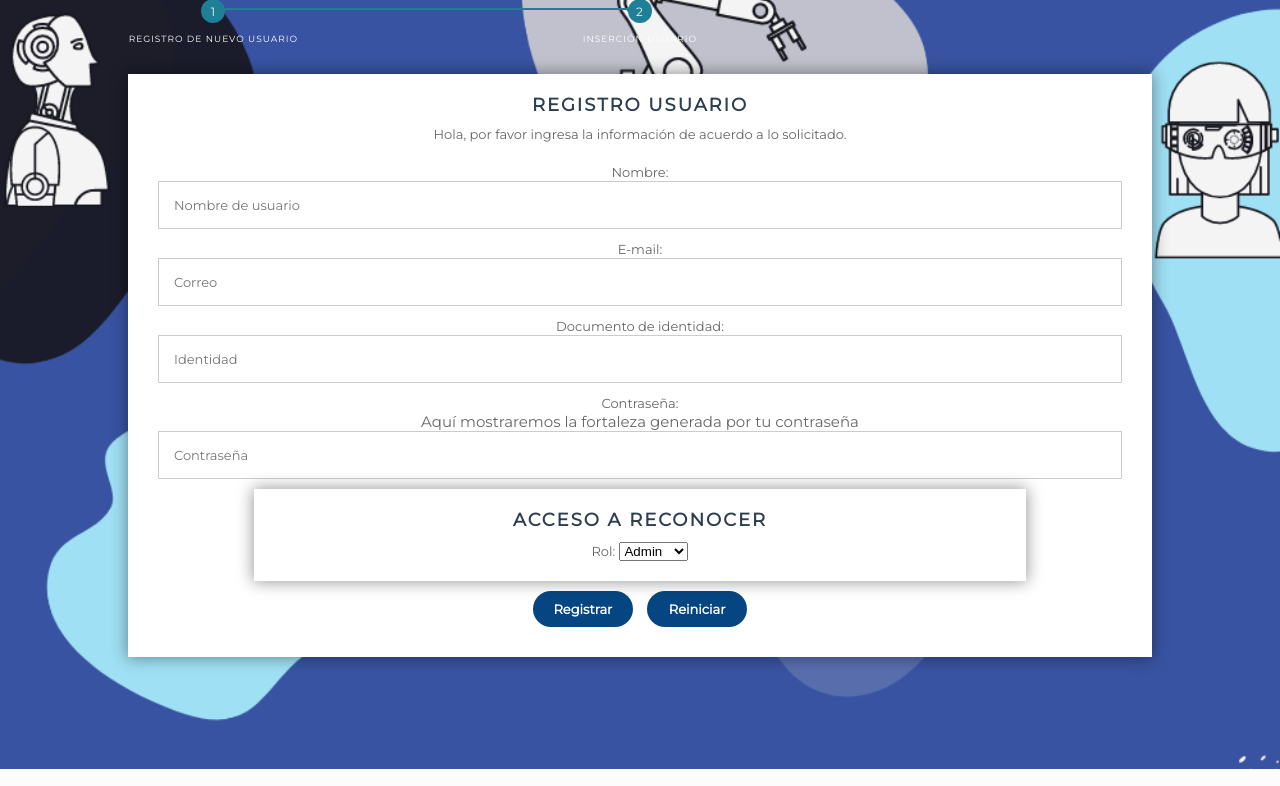
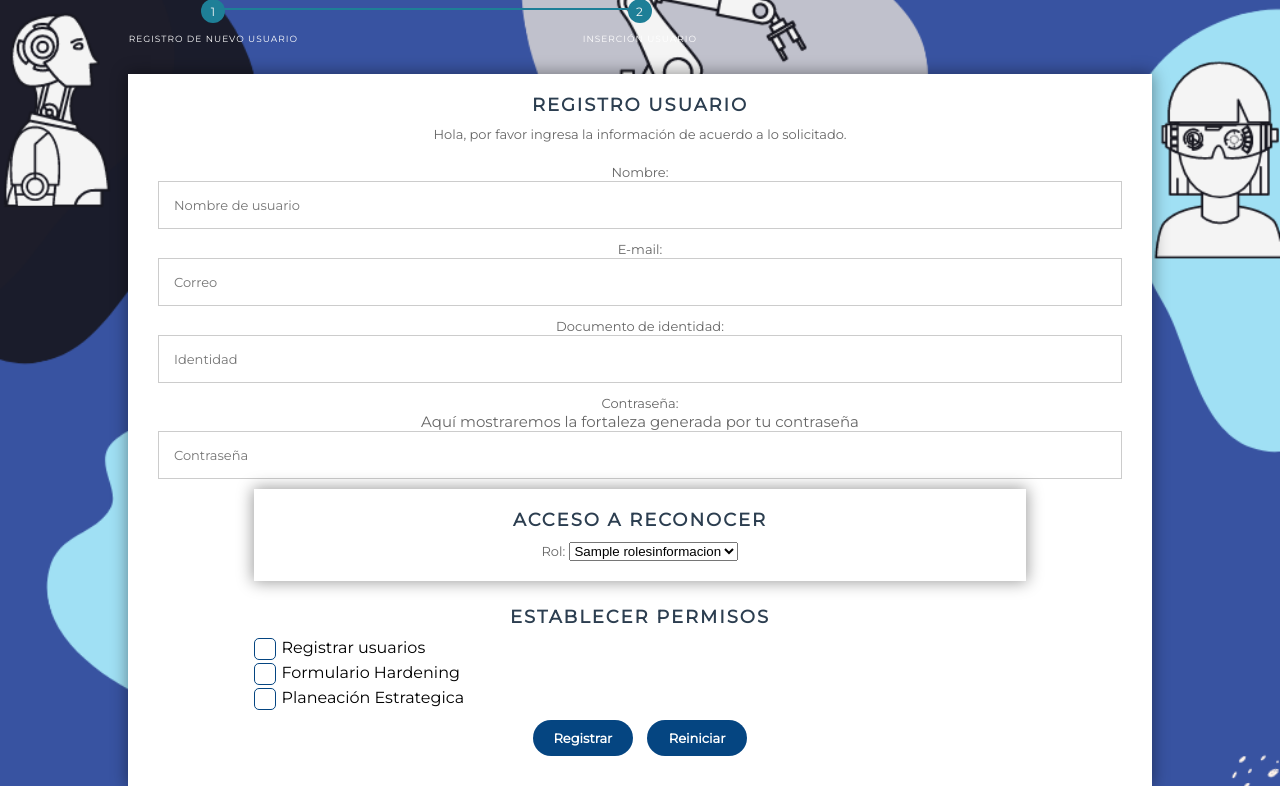
Before and after one commit to angiecz/PROYECTO_NOVENO_SEM, a PHP site: the page made by Vista/Admin/insertar.php in a window 1280 px wide. Shown: the part 31-817 px from the top of the page. Run offline with PHP 8.4, Linux system fonts and the light colour scheme; the template is opened without the code that fills it: most values are stand-ins (such as "Sample title", 1, 10 or a date in 2020); some libraries are stand-ins or nearby versions.

Commit message:
Se implementaron los niveles de acceso con roles y permisos

```diff
--- a/CSS/Insert.css
+++ b/CSS/Insert.css
@@ -203,3 +203,43 @@ body {
     background: #C5C5F1;
     text-decoration: none;
 }
+
+input[type = checkbox] {
+    display: none !important;
+}
+
+input[type = checkbox] + label {
+    cursor: pointer;
+}
+
+.LabelCheck:before{
+    content: '';
+    background: transparent;
+    border: 1px solid #054581;
+    border-radius: 5px;
+    display: inline-block;
+    height: 20px;
+    margin-right: 5px;
+    text-align: center;
+    vertical-align: middle;
+    text-shadow: 1px -1px 1px #01182e;
+    width: 20px;
+}
+
+input[type = checkbox]:checked + label::before{
+    content: '✓';
+    font-size: 15px;
+    color: #054581;
+    font-family: 'Times New Roman';
+}
+
+.div_permisos{
+    margin-top: 10px;
+    width: 80%;
+    text-align: left;
+    margin: auto;
+}
+
+.div_permisos p{
+    margin-top: 3px;
+}
--- a/Vista/Admin/insertar.php
+++ b/Vista/Admin/insertar.php
@@ -38,14 +38,28 @@
                 <fieldset>
                     <h2 class="fs-title">Acceso a reconocer</h2>
                     <label for="rol" class="fs-subtitle">Rol:</label>
-                    <select class="form-control" name="rol">
-                        <option value="Admin">Admin</option>
-                        <option value="Usuario">Usuario</option>
-                        <option value="Invitado">Invitado</option>
+                    <select class="form-control" name="rol" onchange="permisos(this.value)">
+                        <?php
+                        foreach ($rolesinformacion as $roles) {
+                            echo '<option value="' . $roles["id"] . '">' . $roles["nombre"] . '</option>';
+                        }
+                        ?>
                     </select>
                 </fieldset>
-                <input type="submit" class="next action-button" id="boton" value="Registrar">
-                <input type="reset" class="next action-button" id="boton" value="Reiniciar">
+                <h2 class="fs-title" style="margin-top: 25px;">Establecer permisos</h2>
+                <div class="div_permisos">
+                    <p>
+                    <input type="checkbox" id="cbox1" value="1" name="Permisos[]"> <label class="LabelCheck" for="cbox1" id="labcbox1">Registrar usuarios</label>
+                    </p>
+                    <p>
+                    <input type="checkbox" id="cbox2" value="2" name="Permisos[]"> <label class="LabelCheck" for="cbox2" id="labcbox2">Formulario Hardening</label>
+                    </p>
+                    <p>
+                    <input type="checkbox" id="cbox3" value="3" name="Permisos[]"> <label class="LabelCheck" for="cbox3" id="labcbox3">Planeación Estrategica</label>
+                    </p>
+                </div>
+                <input type="submit" class="next action-button" id="boton1" value="Registrar">
+                <input type="reset" class="next action-button" id="boton2" value="Reiniciar">
             </fieldset>
         </form>
     </div>
@@ -69,6 +83,29 @@
         }
         return true;
     });
+
+    function permisos(id) {
+        if (id == 1) {
+            $("#cbox1").show();
+            $("#cbox2").show();
+            $("#cbox3").show();
+            $("#labcbox1").show();
+            $("#labcbox2").show();
+            $("#labcbox3").show();
+        }
+        if (id == 2) {
+            $("#cbox1").hide();
+            $("#cbox2").show();
+            $("#cbox3").show();
+            $("#labcbox1").hide();
+            $("#labcbox2").show();
+            $("#labcbox3").show();
+
+        }
+    }
+</script>
+<script>
+
 </script>
 
 </html>
```
Also changed, not shown: Controlador/AdminControlador.php (+33 -11 lines), Inicial/header.php (+43 -6 lines), Modelo/Admin.php (+32 -6 lines).
